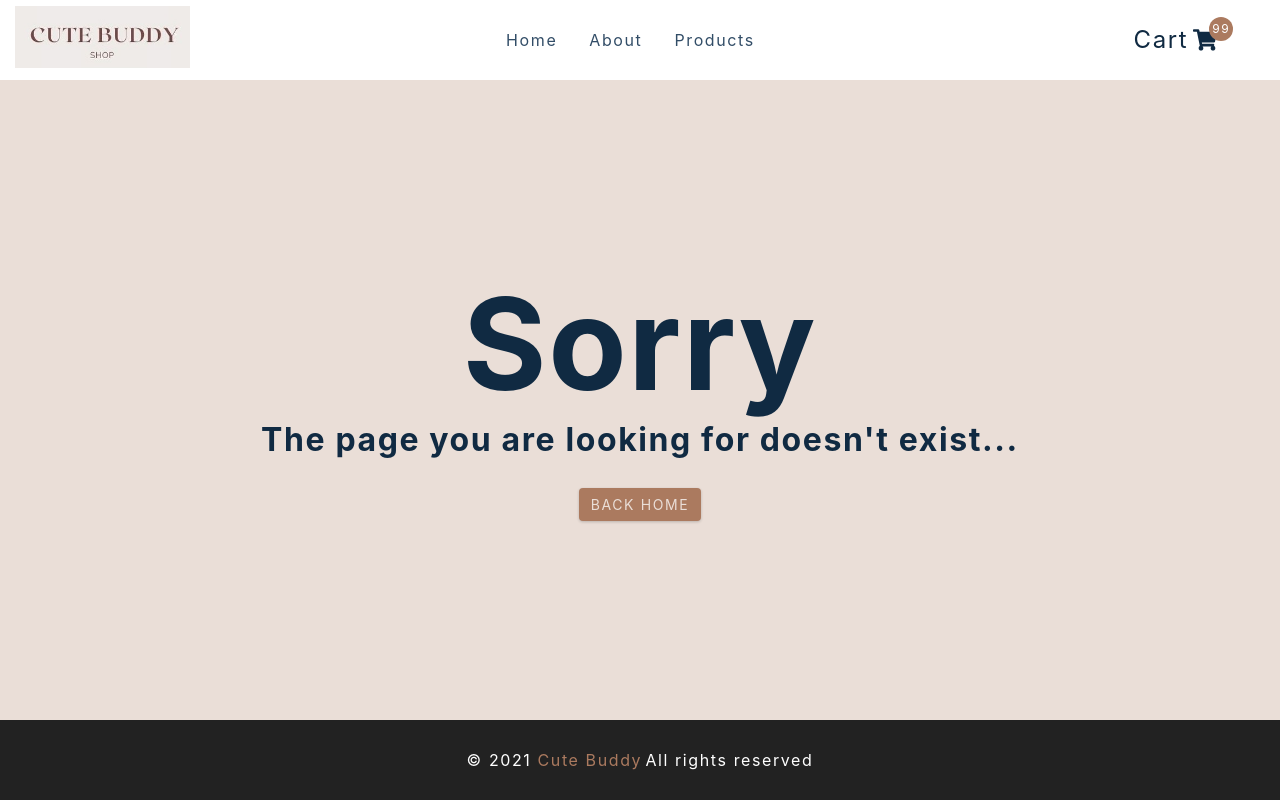
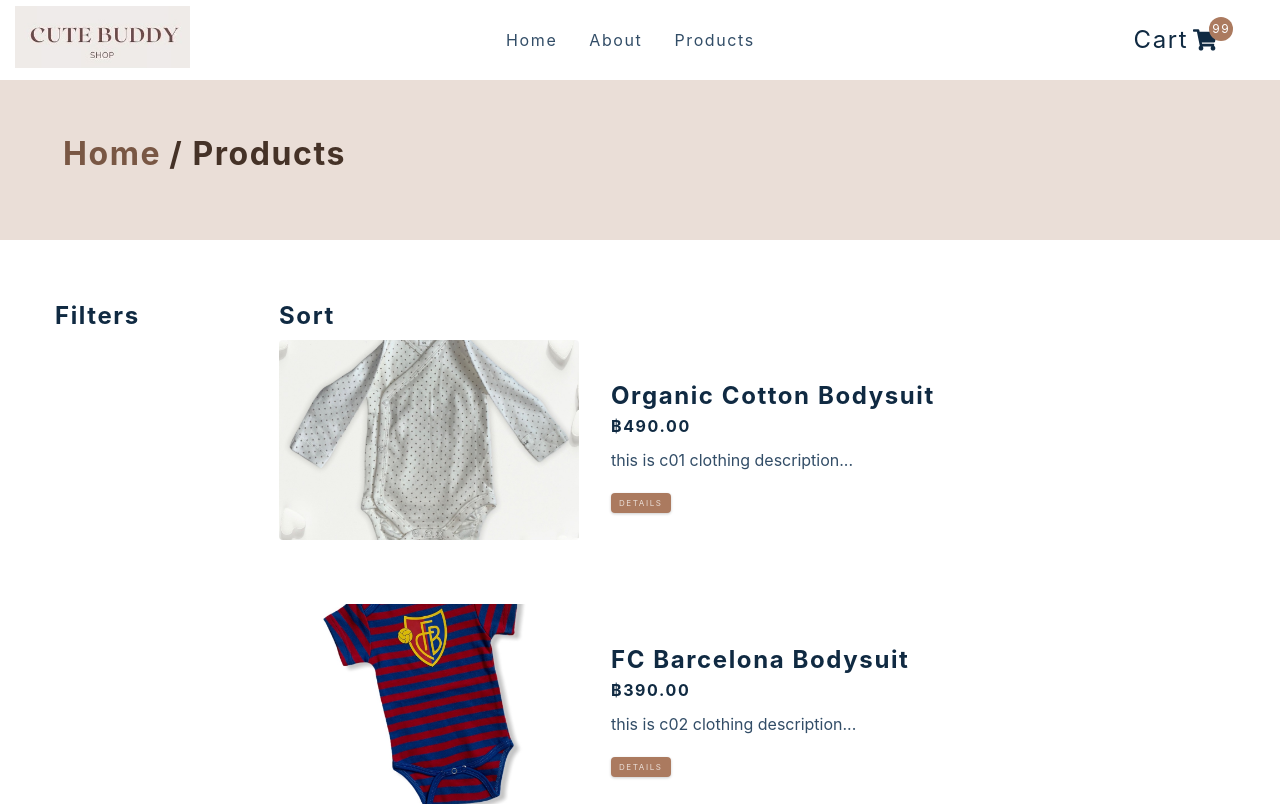
Before and after one commit to 1codingguy/typescript-e-commerce, a React (Create React App) app: page /products in a window 1280 px wide. Shown: the top 806 px of the page. Built offline with nearby package versions, Linux system fonts and the light colour scheme.

Commit message:
finished ListView

```diff
--- a/src/App.tsx
+++ b/src/App.tsx
@@ -8,8 +8,8 @@
   About,
   SingleProduct,
   Checkout,
+  Products,
   //   Cart,
-  //   Products,
 } from './pages'
 
 function App() {
@@ -27,9 +27,9 @@
         {/* <Route exact path='/cart'>
           <Cart />
         </Route> */}
-        {/* <Route exact path='/products'>
+        <Route exact path='/products'>
           <Products />
-        </Route> */}
+        </Route>
         <Route exact path='/products/:id' children={<SingleProduct />} />
         <Route exact path='/checkout'>
           <Checkout />
--- /dev/null
+++ b/src/components/Filters.tsx
@@ -0,0 +1,111 @@
+import React from 'react'
+import styled from 'styled-components'
+import { useFilterContext } from '../context/filter_context'
+import { formatPrice } from '../utils/helpers'
+// import { getUniqueValues, formatPrice } from '../utils/helpers'
+import { FaCheck } from 'react-icons/fa'
+
+const Filters = () => {
+  return <h4>filters</h4>
+}
+
+const Wrapper = styled.section`
+  .form-control {
+    margin-bottom: 1.25rem;
+    h5 {
+      margin-bottom: 0.5rem;
+    }
+  }
+  .search-input {
+    padding: 0.5rem;
+    background: var(--clr-grey-10);
+    border-radius: var(--radius);
+    border-color: transparent;
+    letter-spacing: var(--spacing);
+  }
+  .search-input::placeholder {
+    text-transform: capitalize;
+  }
+
+  button {
+    display: block;
+    margin: 0.25em 0;
+    padding: 0.25rem 0;
+    text-transform: capitalize;
+    background: transparent;
+    border: none;
+    border-bottom: 1px solid transparent;
+    letter-spacing: var(--spacing);
+    color: var(--clr-grey-5);
+    cursor: pointer;
+  }
+  .active {
+    border-color: var(--clr-grey-5);
+  }
+  .company {
+    background: var(--clr-grey-10);
+    border-radius: var(--radius);
+    border-color: transparent;
+    padding: 0.25rem;
+  }
+  .colors {
+    display: flex;
+    align-items: center;
+  }
+  .color-btn {
+    display: inline-block;
+    width: 1rem;
+    height: 1rem;
+    border-radius: 50%;
+    background: #222;
+    margin-right: 0.5rem;
+    border: none;
+    cursor: pointer;
+    opacity: 0.5;
+    display: flex;
+    align-items: center;
+    justify-content: center;
+    svg {
+      font-size: 0.5rem;
+      color: var(--clr-white);
+    }
+  }
+  .all-btn {
+    display: flex;
+    align-items: center;
+    justify-content: center;
+    margin-right: 0.5rem;
+    opacity: 0.5;
+  }
+  .active {
+    opacity: 1;
+  }
+  .all-btn .active {
+    text-decoration: underline;
+  }
+  .price {
+    margin-bottom: 0.25rem;
+  }
+  .shipping {
+    display: grid;
+    grid-template-columns: auto 1fr;
+    align-items: center;
+    text-transform: capitalize;
+    column-gap: 0.5rem;
+    font-size: 1rem;
+  }
+  .clear-btn {
+    background: var(--clr-red-dark);
+    color: var(--clr-white);
+    padding: 0.25rem 0.5rem;
+    border-radius: var(--radius);
+  }
+  @media (min-width: 768px) {
+    .content {
+      position: sticky;
+      top: 1rem;
+    }
+  }
+`
+
+export default Filters
--- /dev/null
+++ b/src/components/GridView.tsx
@@ -0,0 +1,42 @@
+import React from 'react'
+import styled from 'styled-components'
+import Product from './Product'
+import { productDataType } from '../utils/productData'
+
+const GridView: React.FC<{ filteredProducts: productDataType[] }> = ({
+  filteredProducts,
+}) => {
+  return (
+    <Wrapper>
+      <div className='products-container'>
+        {filteredProducts.map(product => {
+          return <Product key={product.id} product={product} />
+        })}
+      </div>
+    </Wrapper>
+  )
+}
+
+const Wrapper = styled.section`
+  img {
+    height: 175px;
+  }
+
+  .products-container {
+    display: grid;
+    gap: 2rem 1.5rem;
+  }
+
+  @media (min-width: 992px) {
+    .products-container {
+      grid-template-columns: repeat(2, 1fr);
+    }
+  }
+  @media (min-width: 1170px) {
+    .products-container {
+      grid-template-columns: repeat(3, 1fr);
+    }
+  }
+`
+
+export default GridView
--- /dev/null
+++ b/src/components/ListView.tsx
@@ -0,0 +1,72 @@
+import React from 'react'
+import styled from 'styled-components'
+import { formatPrice } from '../utils/helpers'
+import { Link } from 'react-router-dom'
+import { productDataType } from '../utils/productData'
+
+const ListView: React.FC<{ filteredProducts: productDataType[] }> = ({
+  filteredProducts,
+}) => {
+  console.log(filteredProducts)
+
+  return (
+    <Wrapper>
+      {filteredProducts.map(product => {
+        const { id, images, name, price, description } = product
+        return (
+          <article key={id}>
+            <img src={images[0]} alt={name} />
+            <div>
+              <h4>{name}</h4>
+              <h5>{formatPrice(price)}</h5>
+              <p>{description.substring(0, 150)}...</p>
+              <Link to={`/products/${id}`} className='btn'>
+                Details
+              </Link>
+            </div>
+          </article>
+        )
+      })}
+    </Wrapper>
+  )
+}
+
+const Wrapper = styled.section`
+  display: grid;
+  row-gap: 3rem;
+
+  img {
+    width: 100%;
+    display: block;
+    width: 300px;
+    height: 200px;
+    object-fit: cover;
+    border-radius: var(--radius);
+    margin-bottom: 1rem;
+  }
+  h4 {
+    margin-bottom: 0.5rem;
+  }
+  .price {
+    color: var(--clr-primary-6);
+    margin-bottom: 0.75rem;
+  }
+  p {
+    max-width: 45em;
+    margin-bottom: 1rem;
+  }
+  .btn {
+    font-size: 0.5rem;
+    padding: 0.25rem 0.5rem;
+  }
+  @media (min-width: 992px) {
+    article {
+      display: grid;
+      grid-template-columns: auto 1fr;
+      column-gap: 2rem;
+      align-items: center;
+    }
+  }
+`
+
+export default ListView
--- /dev/null
+++ b/src/components/ProductList.tsx
@@ -0,0 +1,23 @@
+import React from 'react'
+import { useFilterContext } from '../context/filter_context'
+import GridView from './GridView'
+import ListView from './ListView'
+
+const ProductList = () => {
+  const { filteredProducts, gridView } = useFilterContext()
+
+  if (filteredProducts.length < 1) {
+    return (
+      <h5 style={{ textTransform: 'none' }}>
+        Sorry, no product matches your search...
+      </h5>
+    )
+  }
+
+  if (!gridView) {
+    return <ListView filteredProducts={filteredProducts} />
+  }
+  return <GridView filteredProducts={filteredProducts}>product list</GridView>
+}
+
+export default ProductList
--- /dev/null
+++ b/src/components/Sort.tsx
@@ -0,0 +1,72 @@
+import React from 'react'
+import { useFilterContext } from '../context/filter_context'
+import { BsFillGridFill, BsList } from 'react-icons/bs'
+import styled from 'styled-components'
+const Sort = () => {
+  return <h4>sort </h4>
+}
+
+const Wrapper = styled.section`
+  display: grid;
+  grid-template-columns: auto auto 1fr auto;
+  align-items: center;
+  margin-bottom: 2rem;
+  column-gap: 2rem;
+  @media (max-width: 576px) {
+    display: grid;
+    grid-template-columns: 1fr;
+    row-gap: 0.75rem;
+    .btn-container {
+      width: 50px;
+    }
+    label {
+      display: inline-block;
+      margin-right: 0.5rem;
+    }
+  }
+  @media (min-width: 768px) {
+    column-gap: 2rem;
+  }
+  p {
+    text-transform: capitalize;
+    margin-bottom: 0;
+  }
+
+  .btn-container {
+    display: grid;
+    grid-template-columns: 1fr 1fr;
+    column-gap: 0.5rem;
+    button {
+      background: transparent;
+      border: 1px solid var(--clr-black);
+      color: var(--clr-black);
+      width: 1.5rem;
+      border-radius: var(--radius);
+      height: 1.5rem;
+      display: flex;
+      align-items: center;
+      justify-content: center;
+      cursor: pointer;
+      svg {
+        font-size: 1rem;
+      }
+    }
+    .active {
+      background: var(--clr-black);
+      color: var(--clr-white);
+    }
+  }
+
+  .sort-input {
+    border-color: transparent;
+    font-size: 1rem;
+    text-transform: capitalize;
+    padding: 0.25rem 0.5rem;
+  }
+  label {
+    font-size: 1rem;
+    text-transform: capitalize;
+  }
+`
+
+export default Sort
--- /dev/null
+++ b/src/context/filter_context.tsx
@@ -0,0 +1,48 @@
+import React, { useEffect, useContext, useReducer } from 'react'
+import reducer from '../reducers/filter_reducer'
+import {
+  LOAD_PRODUCTS,
+  // SET_GRIDVIEW,
+  // SET_LISTVIEW,
+  // UPDATE_SORT,
+  // SORT_PRODUCTS,
+  // UPDATE_FILTERS,
+  // FILTER_PRODUCTS,
+  // CLEAR_FILTERS,
+} from '../actions'
+import { useProductsContext } from './products_context'
+import { productDataType } from '../utils/productData'
+
+export type initialStateType = {
+  filteredProducts: productDataType[]
+  allProducts: productDataType[]
+  gridView: boolean
+}
+
+const initialState: initialStateType = {
+  filteredProducts: [],
+  allProducts: [],
+  gridView: false,
+}
+
+const FilterContext = React.createContext<initialStateType>(initialState)
+
+export const FilterProvider: React.FC = ({ children }) => {
+  const { allProducts } = useProductsContext()
+
+  const [state, dispatch] = useReducer(reducer, initialState)
+
+  useEffect(() => {
+    dispatch({ type: LOAD_PRODUCTS, payload: allProducts })
+  }, [allProducts])
+
+  return (
+    <FilterContext.Provider value={{ ...state }}>
+      {children}
+    </FilterContext.Provider>
+  )
+}
+// make sure use
+export const useFilterContext = () => {
+  return useContext(FilterContext)
+}
--- a/src/index.tsx
+++ b/src/index.tsx
@@ -3,10 +3,13 @@
 import App from './App'
 import './index.css'
 import { ProductsProvider } from './context/products_context'
+import { FilterProvider } from './context/filter_context'
 
 ReactDOM.render(
   <ProductsProvider>
-    <App />
+    <FilterProvider>
+      <App />
+    </FilterProvider>
   </ProductsProvider>,
   document.getElementById('root')
 )
--- a/src/pages/ProductsPage.tsx
+++ b/src/pages/ProductsPage.tsx
@@ -1,9 +1,22 @@
 import React from 'react'
 import styled from 'styled-components'
-// import { Filters, ProductList, Sort, PageHero } from '../components'
+import { Filters, ProductList, Sort, PageHero } from '../components'
 
 const ProductsPage = () => {
-  return <h4>products page</h4>
+  return (
+    <main>
+      <PageHero title='products' />
+      <Wrapper className='page'>
+        <div className='section-center products'>
+          <Filters />
+          <div>
+            <Sort />
+            <ProductList />
+          </div>
+        </div>
+      </Wrapper>
+    </main>
+  )
 }
 
 const Wrapper = styled.div`
--- /dev/null
+++ b/src/reducers/filter_reducer.ts
@@ -0,0 +1,25 @@
+import {
+  LOAD_PRODUCTS,
+  // SET_LISTVIEW,
+  // SET_GRIDVIEW,
+  // UPDATE_SORT,
+  // SORT_PRODUCTS,
+  // UPDATE_FILTERS,
+  // FILTER_PRODUCTS,
+  // CLEAR_FILTERS,
+} from '../actions'
+import { initialStateType } from '../context/filter_context'
+
+const filter_reducer = (state: initialStateType, action: any) => {
+  if (action.type === LOAD_PRODUCTS) {
+    return {
+      ...state,
+      allProducts: [...action.payload],
+      filteredProducts: [...action.payload],
+    }
+  }
+  // return state
+  throw new Error(`No Matching "${action.type}" - action type`)
+}
+
+export default filter_reducer
```
Also changed, not shown: src/components/index.ts (+6 -6 lines).
